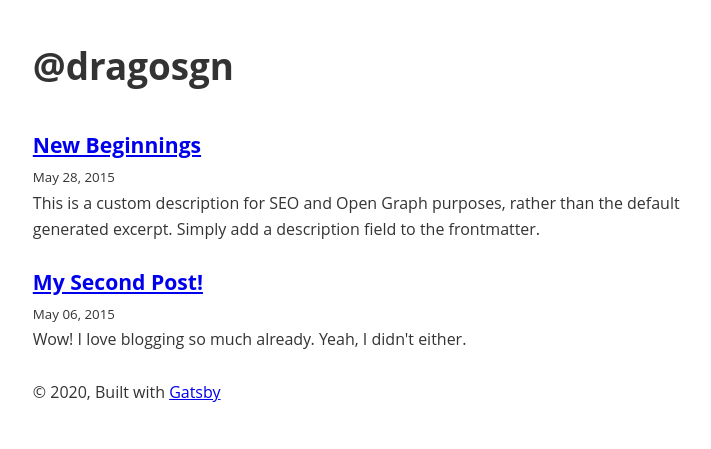
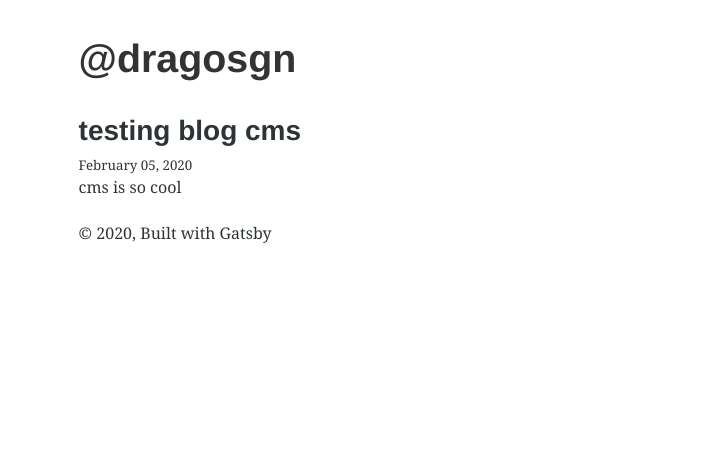
Before and after one commit to dragosgn/dragosgn, a Gatsby site: page /blog in a window 1280 px wide. Shown: the whole page, without its empty margins (254-965 px from the left). Built offline with nearby package versions, Linux system fonts and the light colour scheme; Gatsby itself is replaced by a stand-in of ours; some packages are replaced by stand-ins of ours.

Commit message:
cms, hooking up blog

```diff
--- a/gatsby-browser.js
+++ b/gatsby-browser.js
@@ -3,3 +3,4 @@ import "typeface-montserrat"
 import "typeface-merriweather"
 
 import "prismjs/themes/prism.css"
+import "./src/styles/global.css"
--- a/gatsby-config.js
+++ b/gatsby-config.js
@@ -16,7 +16,7 @@ module.exports = {
     {
       resolve: `gatsby-source-filesystem`,
       options: {
-        path: `${__dirname}/content/blog`,
+        path: `${__dirname}/blog`,
         name: `blog`,
       },
     },
--- a/package.json
+++ b/package.json
@@ -44,6 +44,7 @@
     "typeface-merriweather": "0.0.72",
     "typeface-montserrat": "0.0.75",
     "typography": "^0.16.19",
+    "typography-theme-funston": "^0.16.19",
     "typography-theme-wordpress-2016": "^0.16.19"
   },
   "devDependencies": {
--- a/src/components/layout.js
+++ b/src/components/layout.js
@@ -11,7 +11,7 @@ const Layout = ({ location, title, children }) => {
     header = (
       <h1
         style={{
-          ...scale(1.2),
+          ...scale(1.3),
           marginBottom: rhythm(1.5),
           marginTop: 0,
         }}
--- a/src/pages/blog.js
+++ b/src/pages/blog.js
@@ -20,6 +20,8 @@ const BlogIndex = ({ data, location }) => {
               <h3
                 style={{
                   marginBottom: rhythm(1 / 4),
+
+                  fontSize: "1.75rem",
                 }}
               >
                 <Link style={{ boxShadow: `none` }} to={node.fields.slug}>
@@ -61,7 +63,6 @@ export const pageQuery = graphql`
           frontmatter {
             date(formatString: "MMMM DD, YYYY")
             title
-            description
           }
         }
       }
--- a/src/pages/global.scss
+++ /dev/null
@@ -1,3 +0,0 @@
-html {
-  text-decoration: none;
-}
--- /dev/null
+++ b/src/styles/global.css
@@ -0,0 +1,8 @@
+:root {
+  --mint-leaf: #2d3436;
+}
+
+a {
+  text-decoration: none;
+  color: var(--mint-leaf);
+}
--- a/src/templates/blog-post.js
+++ b/src/templates/blog-post.js
@@ -94,7 +94,6 @@ export const pageQuery = graphql`
       frontmatter {
         title
         date(formatString: "MMMM DD, YYYY")
-        description
       }
     }
   }
--- a/src/utils/typography.js
+++ b/src/utils/typography.js
@@ -11,26 +11,7 @@ Wordpress2016.overrideThemeStyles = () => {
 
 delete Wordpress2016.googleFonts
 
-const typography = new Typography({
-  baseFontSize: "16px",
-  baseLineHeight: 1.666,
-  headerFontFamily: [
-    "Open Sans",
-    "Helvetica Neue",
-    "Segoe UI",
-    "Helvetica",
-    "Arial",
-    "sans-serif",
-  ],
-  bodyFontFamily: [
-    "Open Sans",
-    "Helvetica Neue",
-    "Segoe UI",
-    "Helvetica",
-    "Arial",
-    "sans-serif",
-  ],
-})
+const typography = new Typography()
 
 // Hot reload typography in development.
 if (process.env.NODE_ENV !== `production`) {
```
Also changed, not shown: src/components/bio.js (+1 -6 lines), src/styles/bulma.scss (renamed from src/pages/bulma.scss), 1 other file.
